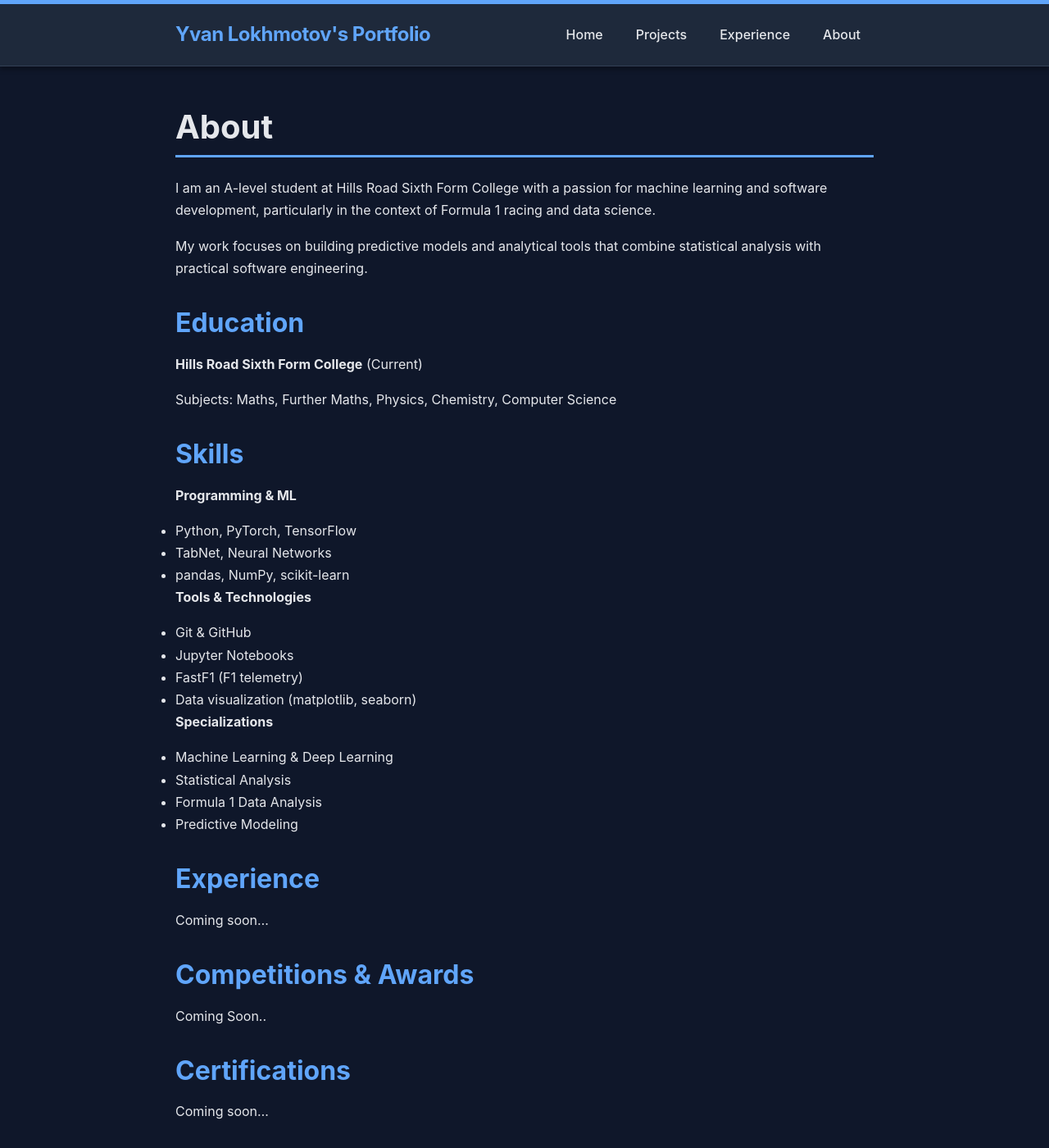
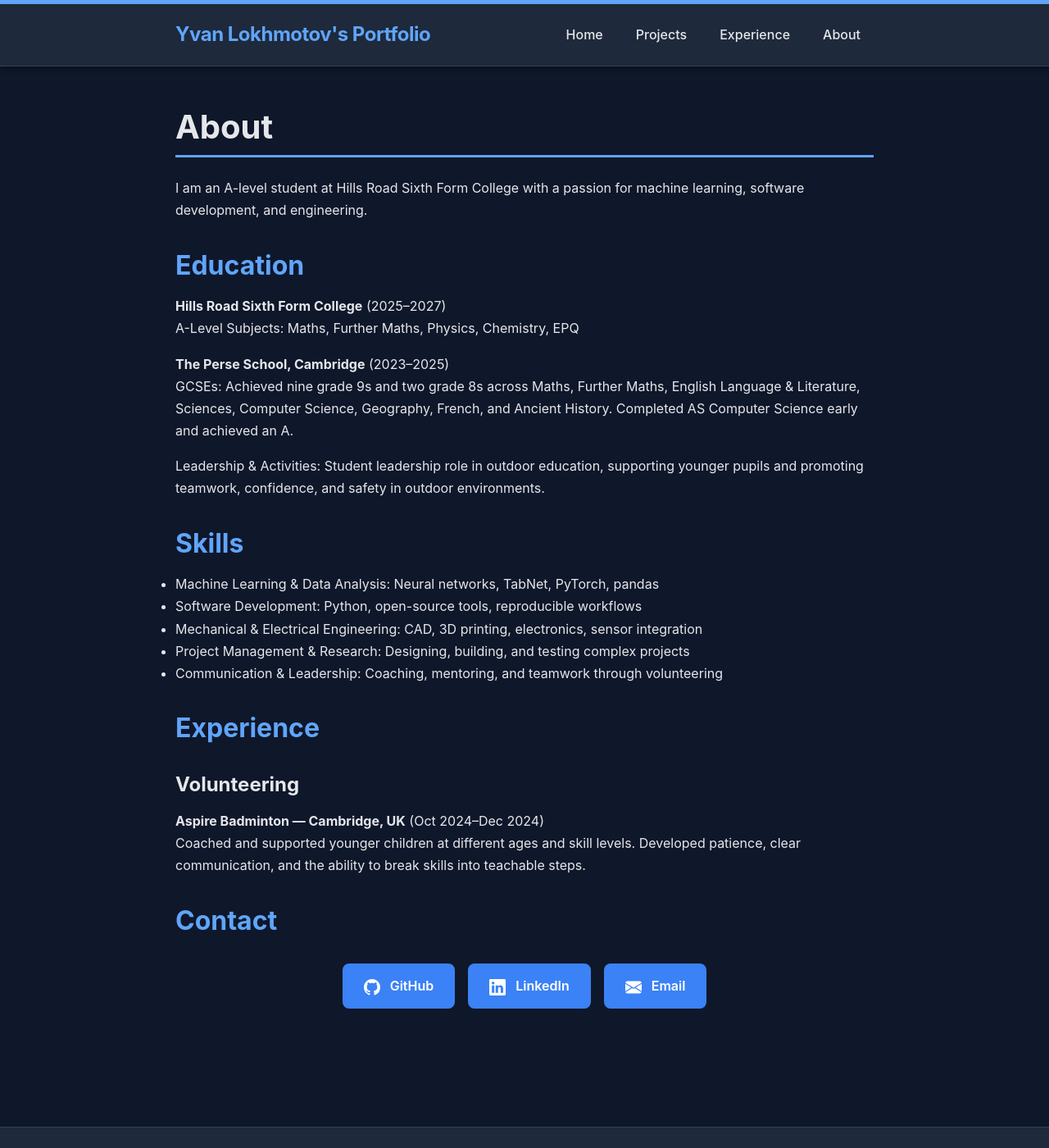
Before and after one commit to yvanlok/yvanlokhmotov.github.io, a Jekyll site: the page built from about.md, in a window 1280 px wide and 1400 px high. Shown: the whole window at 82% size. Built offline with Jekyll 4.4.1, drawn with Linux system fonts in a browser that asks for light colours.

Commit message:
Add volunteering experience and update about section; change project layouts to page

```diff
--- a/_includes/experience-content.md
+++ b/_includes/experience-content.md
@@ -1 +1,4 @@
-Coming soon...
+### Volunteering
+
+**Aspire Badminton — Cambridge, UK** (Oct 2024–Dec 2024)
+Coached and supported younger children at different ages and skill levels. Developed patience, clear communication, and the ability to break skills into teachable steps.
--- a/about.md
+++ b/about.md
@@ -4,37 +4,25 @@
 permalink: /about/
 ---
 
-I am an A-level student at Hills Road Sixth Form College with a passion for machine learning and software development, particularly in the context of Formula 1 racing and data science.
-
-My work focuses on building predictive models and analytical tools that combine statistical analysis with practical software engineering.
+I am an A-level student at Hills Road Sixth Form College with a passion for machine learning, software development, and engineering.
 
 ## Education
 
-**Hills Road Sixth Form College** (Current)
+**Hills Road Sixth Form College** (2025–2027)
+A-Level Subjects: Maths, Further Maths, Physics, Chemistry, EPQ
 
-Subjects: Maths, Further Maths, Physics, Chemistry, Computer Science
+**The Perse School, Cambridge** (2023–2025)
+GCSEs: Achieved nine grade 9s and two grade 8s across Maths, Further Maths, English Language & Literature, Sciences, Computer Science, Geography, French, and Ancient History. Completed AS Computer Science early and achieved an A.
+
+Leadership & Activities: Student leadership role in outdoor education, supporting younger pupils and promoting teamwork, confidence, and safety in outdoor environments.
 
 ## Skills
 
-**Programming & ML**
-
-- Python, PyTorch, TensorFlow
-- TabNet, Neural Networks
-- pandas, NumPy, scikit-learn
-
-**Tools & Technologies**
-
-- Git & GitHub
-- Jupyter Notebooks
-- FastF1 (F1 telemetry)
-- Data visualization (matplotlib, seaborn)
-
-**Specializations**
-
-- Machine Learning & Deep Learning
-- Statistical Analysis
-- Formula 1 Data Analysis
-- Predictive Modeling
+- Machine Learning & Data Analysis: Neural networks, TabNet, PyTorch, pandas
+- Software Development: Python, open-source tools, reproducible workflows
+- Mechanical & Electrical Engineering: CAD, 3D printing, electronics, sensor integration
+- Project Management & Research: Designing, building, and testing complex projects
+- Communication & Leadership: Coaching, mentoring, and teamwork through volunteering
 
 ## Experience
 
@@ -42,14 +30,6 @@
 {% include experience-content.md %}
 {% endcapture %}
 {{ experience_content | markdownify }}
-
-## Competitions & Awards
-
-Coming Soon..
-
-## Certifications
-
-Coming soon...
 
 ## Contact
 
```
Also changed, not shown: index.md (+1 -3 lines), projects/diy-direct-drive-wheel.md (+1 -1 lines), projects/epq-machine-learning-in-f1.md (+1 -1 lines).
